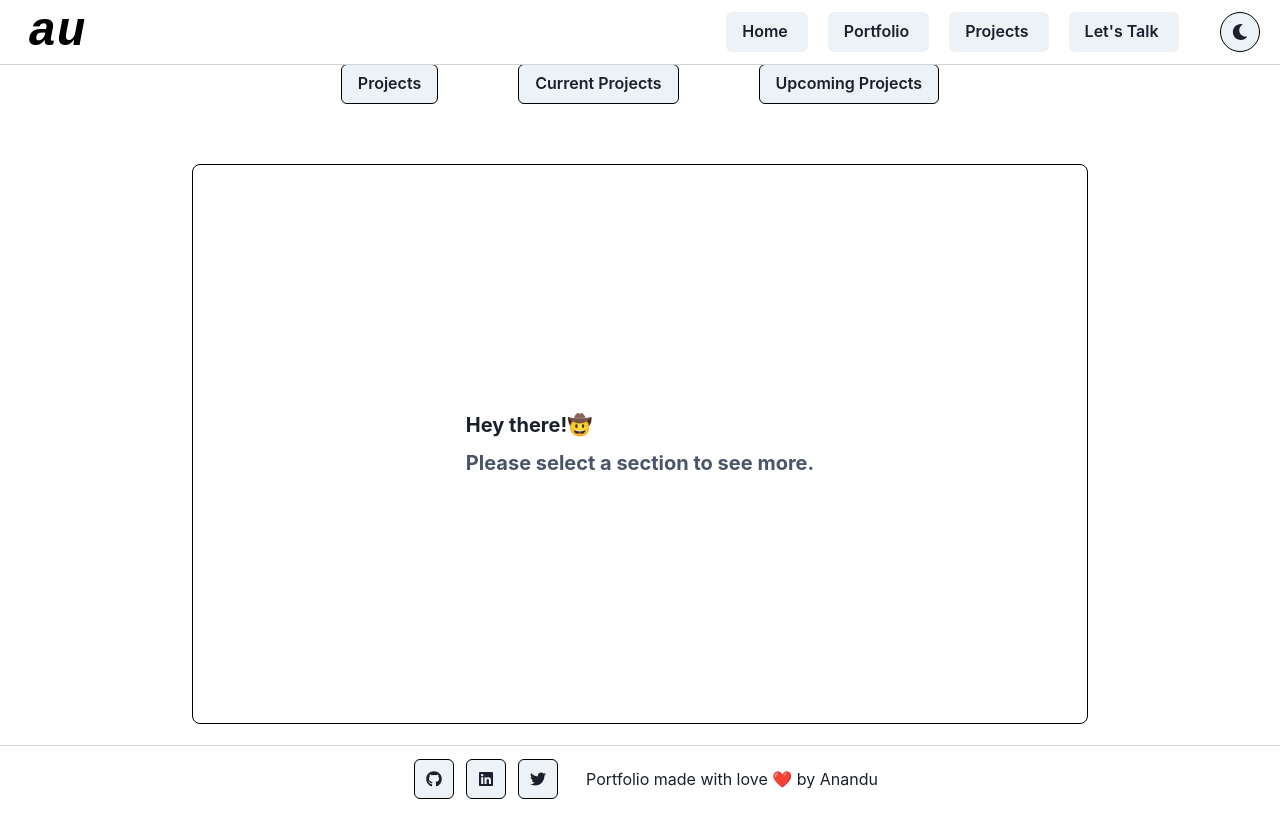
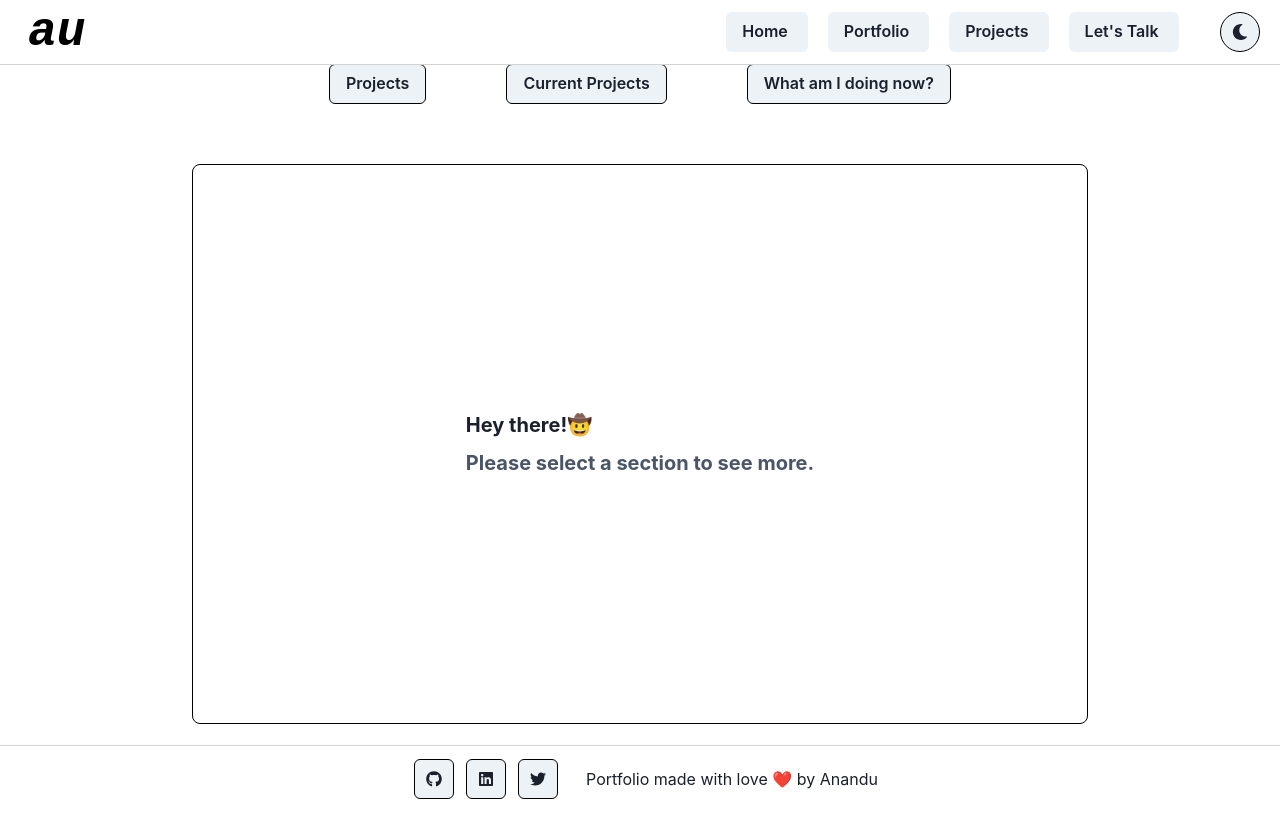
Before and after one commit to uanandu/anandu-portfolio, a Next.js app: page /projects in a window 1280 px wide. Built offline with nearby package versions, Linux system fonts and the light colour scheme.

Commit message:
some changes made

```diff
--- a/components/UpcomingProjects.js
+++ b/components/UpcomingProjects.js
@@ -5,7 +5,11 @@ const UpcomingProjects = ({isDark}) => {
     return (
         <>
             <VStack>
-                <Text>No upcoming Projects`</Text>
+                <Text>I am doing the following:</Text>
+                <Text>1. Dockerizing all my applications</Text>
+                <Text>2. Learning about Kubernetes</Text>
+                <Text>3. Deploying applications with the use of docker one by one from github</Text>
+                <Text>4. Waiting for a Hackathon event in September 16,2022</Text>
             </VStack>
         </>
     )
--- a/pages/projects.js
+++ b/pages/projects.js
@@ -108,7 +108,7 @@ const Projects = () => {
                 border={isDark ? "1px solid white" : "1px solid black"}
                 cursor="pointer"
               >
-                Upcoming Projects
+                What am I doing now?
               </Button>
             </Flex>
             <Flex
```
